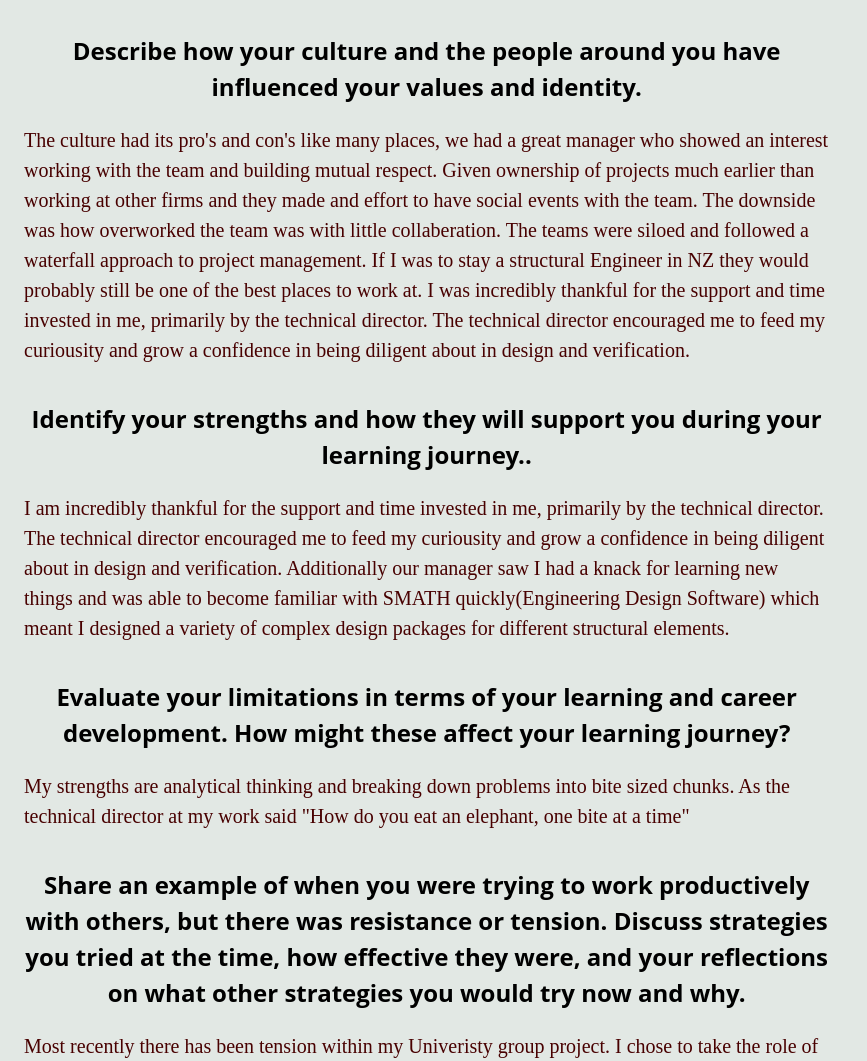
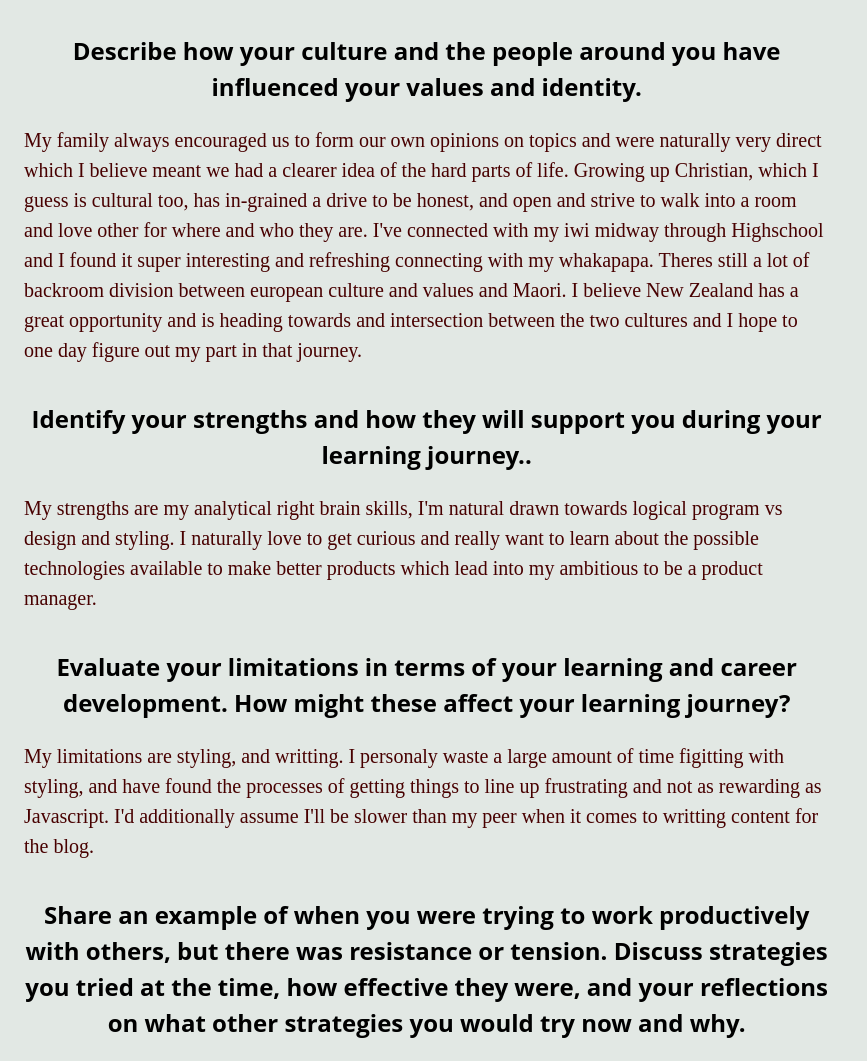
Before and after one commit to Angus-Gieseg/Angus-Gieseg.github.io, a plain HTML site: page blog/Identity-Values-and-Strengths.html in a window 1280 px wide. Shown: the part 867-1928 px from the top of the page, without its empty margins (0-867 px from the left). Drawn offline with Linux system fonts and the light colour scheme.

Commit message:
Formatting blogs and editting

```diff
--- a/blog/Identity-Values-and-Strengths.html
+++ b/blog/Identity-Values-and-Strengths.html
@@ -50,33 +50,30 @@
         <h1 class="post-title-long">Describe how your culture and the people around you have
           influenced your values and identity.</h1>
         <p>
-          The culture had its pro's and con's like many places, we had a great
-          manager who showed an interest working with the team and building mutual respect.
-          Given ownership of projects much earlier than working at other firms and they made and
-          effort to have social events with the team. The downside was how overworked the team was
-          with little collaberation. The teams were siloed and followed a waterfall approach to project
-          management. If I was to stay a structural Engineer in NZ they would probably still be
-          one of the best places to work at. I was incredibly thankful for the support and time
-          invested in me, primarily by the technical director. The technical director encouraged
-          me to feed my curiousity and grow a confidence in being diligent about in design and verification.
+          My family always encouraged us to form our own opinions on topics and were naturally very direct
+          which I believe meant we had a clearer idea of the hard parts of life. Growing up Christian, which
+          I guess is cultural too, has in-grained a drive to be honest, and open and strive to walk into a room
+          and love other for where and who they are. I've connected with my iwi midway through Highschool and I found it
+          super interesting and refreshing connecting with my whakapapa. Theres still a lot of backroom division between
+          european culture and values and Maori. I believe New Zealand has a great opportunity and is heading towards and
+          intersection between the two cultures and I hope to one day figure out my part in that journey.
         </p>
         <div>
 
         <h1 class="post-title-long">Identify your strengths and how they will support you during your learning journey..</h1>
         <p>
-          I am incredibly thankful for the support and time
-          invested in me, primarily by the technical director. The technical director encouraged
-          me to feed my curiousity and grow a confidence in being diligent about in design and verification.
-          Additionally our manager saw I had a knack for learning new things and was able to become
-          familiar with SMATH quickly(Engineering Design Software) which meant I designed a variety of
-          complex design packages for different structural elements.
+          My strengths are my analytical right brain skills, I'm natural drawn towards logical program vs design and styling.
+          I naturally love to get curious and really want to learn about the possible technologies available to make better products
+          which lead into my ambitious to be a product manager.
+
         </p>
 
         <h1 class="post-title-long">Evaluate your limitations in terms of your learning and career development.
           How might these affect your learning journey?</h1>
         <p>
-          My strengths are analytical thinking and breaking down problems into bite sized
-          chunks. As the technical director at my work said "How do you eat an elephant, one bite at a time"
+          My limitations are styling, and writting. I personaly waste a large amount of time figitting with styling, and have
+          found the processes of getting things to line up frustrating and not as rewarding as Javascript. I'd additionally assume
+          I'll be slower than my peer when it comes to writting content for the blog.
         </p>
 
         <h1 class="post-title-long">Share an example of when you were trying to work productively with others, but there was resistance
```
Also changed, not shown: blog/Js-Fundamentals.html (+4 -9 lines), blog/Learning-Plan.html (+4 -2 lines).
